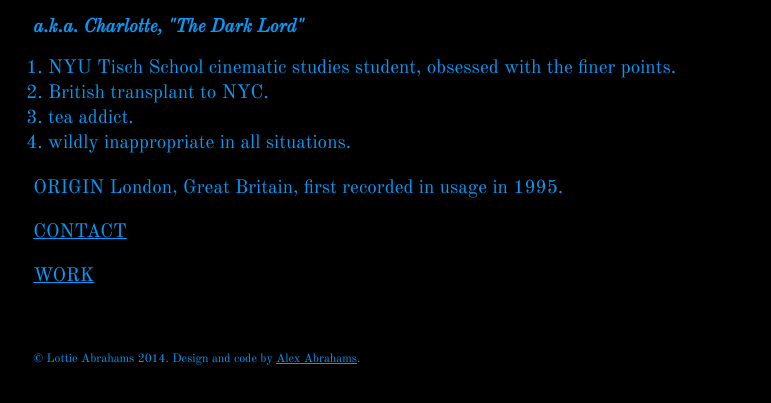
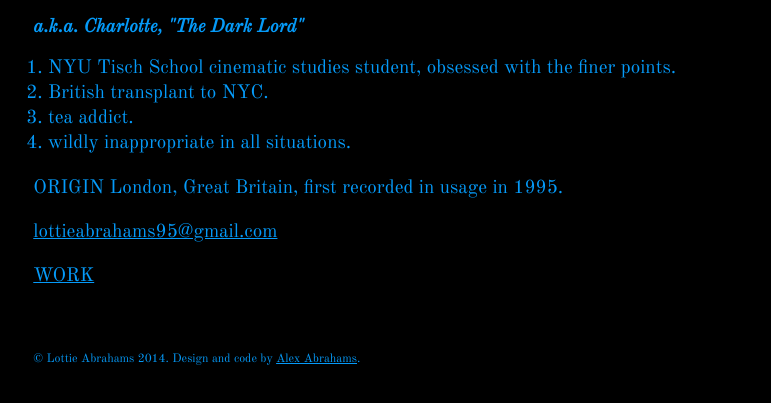
Before and after one commit to AlexAbes/lottie_site, a plain HTML site: page index.html in a window 1280 px wide. Shown: the part 321-724 px from the top of the page, without its empty margins (0-771 px from the left). Drawn offline with nearby package versions, Linux system fonts and the light colour scheme.

Commit message:
Changed email address

```diff
--- a/index.html
+++ b/index.html
@@ -47,7 +47,7 @@
 		<p>ORIGIN London, Great Britain, first recorded in usage in 1995.</p>
 	</div>
 	<div id="more">
-		<p><a href="mailto:lottieabrahams@gmail.com">CONTACT</p></a>
+		<p><a href="mailto:lottieabrahams95@gmail.com">lottieabrahams95@gmail.com</p></a>
 		<P><a href="ShortFilm.mov.zip">WORK</P></a>
 	</div>
 	<footer>
```
